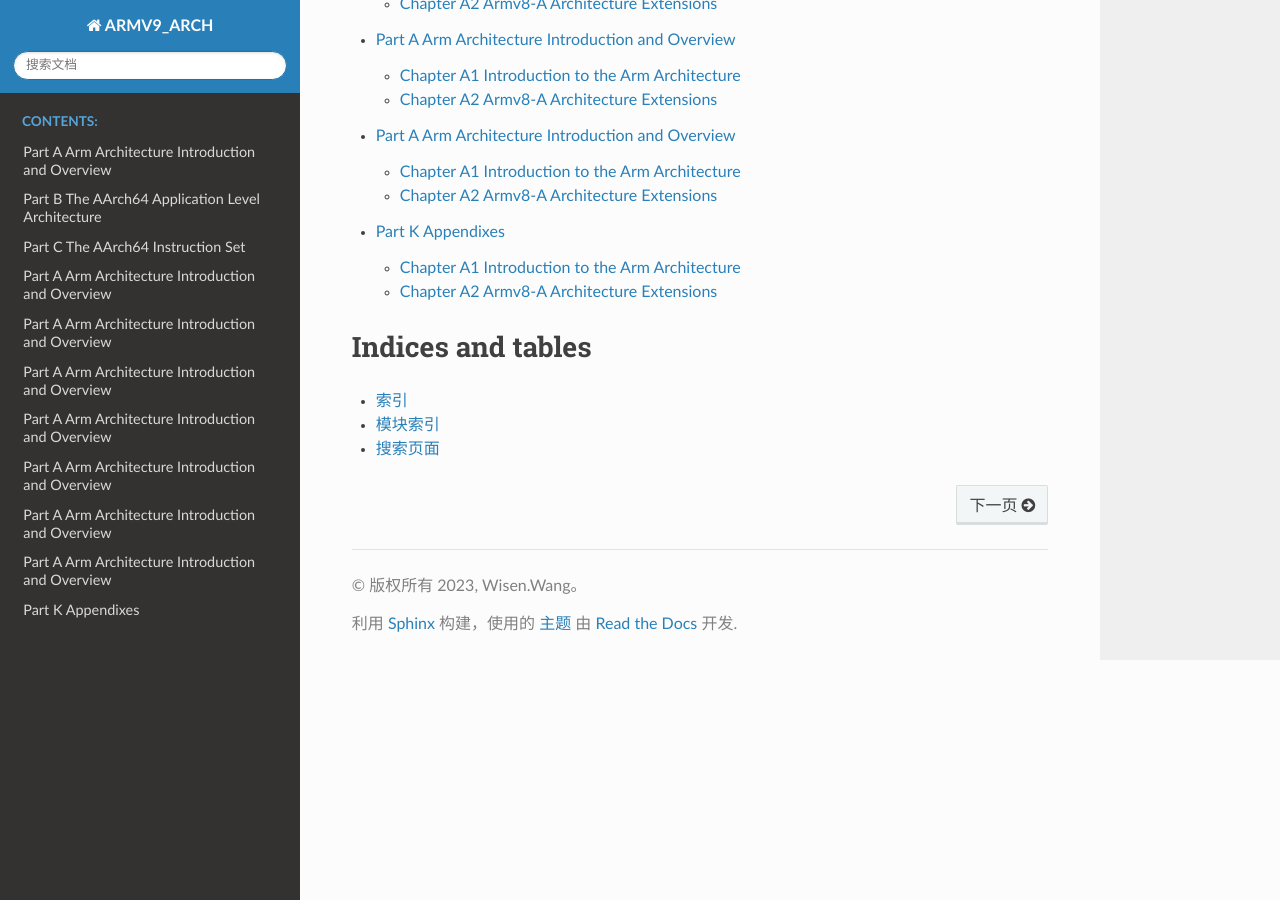
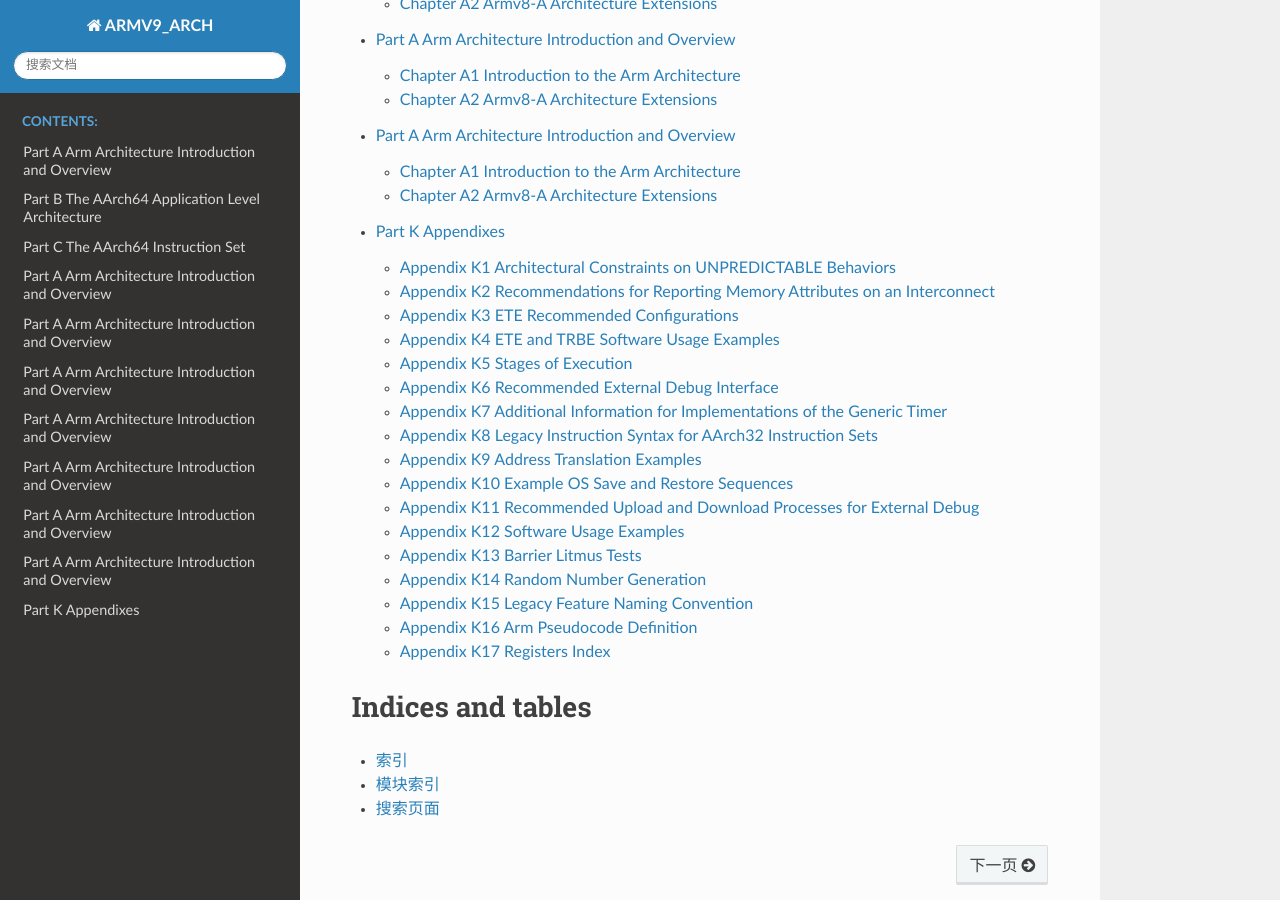
Before and after one commit to wisen/ARMV9_ARCH, a Sphinx documentation site: the page built from source/index.rst, in a window 1280 px wide and 900 px high, scrolled down 972 px. Built offline with Sphinx 7.4.7 and the Read the Docs theme 2.0.0, drawn with Linux system fonts in a browser that asks for light colours; pages that are not in the unit, such as notebooks, are missing from menus.

Commit message:
Update index.rst

```diff
--- a/source/Armv9_docs/partk/index.rst
+++ b/source/Armv9_docs/partk/index.rst
@@ -6,25 +6,153 @@ Part K Appendixes
    :maxdepth: 2
    :caption: Contents:
 
-Chapter A1 Introduction to the Arm Architecture
+Appendix K1 Architectural Constraints on UNPREDICTABLE Behaviors
 ===============================================================
 
 .. toctree::
    :maxdepth: 2
 
-   a11
-   a12
-   a13
-   a14
-   a15
-   a16
-   a17
+   k11
+   k12
 
-Chapter A2 Armv8-A Architecture Extensions
+Appendix K2 Recommendations for Reporting Memory Attributes on an Interconnect
 ===============================================================
 
 .. toctree::
    :maxdepth: 2
 
-   a21
-   a22
+   k21
+
+Appendix K3 ETE Recommended Configurations
+===============================================================
+
+.. toctree::
+   :maxdepth: 2
+
+   k31
+
+Appendix K4 ETE and TRBE Software Usage Examples
+===============================================================
+
+.. toctree::
+   :maxdepth: 2
+   :glob:
+
+   k4*
+
+Appendix K5 Stages of Execution
+===============================================================
+
+.. toctree::
+   :maxdepth: 2
+   :glob:
+
+   k5*
+
+Appendix K6 Recommended External Debug Interface
+===============================================================
+
+.. toctree::
+   :maxdepth: 2
+   :glob:
+
+   k6*
+
+Appendix K7 Additional Information for Implementations of the Generic Timer
+===============================================================
+
+.. toctree::
+   :maxdepth: 2
+   :glob:
+
+   k7*
+
+Appendix K8 Legacy Instruction Syntax for AArch32 Instruction Sets
+===============================================================
+
+.. toctree::
+   :maxdepth: 2
+   :glob:
+
+   k8*
+
+Appendix K9 Address Translation Examples
+===============================================================
+
+.. toctree::
+   :maxdepth: 2
+   :glob:
+
+   k9*
+
+Appendix K10 Example OS Save and Restore Sequences
+===============================================================
+
+.. toctree::
+   :maxdepth: 2
+   :glob:
+
+   k10*
+
+Appendix K11 Recommended Upload and Download Processes for External Debug
+===============================================================
+
+.. toctree::
+   :maxdepth: 2
+   :glob:
+
+   k11*
+
+Appendix K12 Software Usage Examples
+===============================================================
+
+.. toctree::
+   :maxdepth: 2
+   :glob:
+
+   k12*
+
+Appendix K13 Barrier Litmus Tests
+===============================================================
+
+.. toctree::
+   :maxdepth: 2
+   :glob:
+
+   k13*
+
+Appendix K14 Random Number Generation
+===============================================================
+
+.. toctree::
+   :maxdepth: 2
+   :glob:
+
+   k14*
+
+Appendix K15 Legacy Feature Naming Convention
+===============================================================
+
+.. toctree::
+   :maxdepth: 2
+   :glob:
+
+   k15*
+
+Appendix K16 Arm Pseudocode Definition
+===============================================================
+
+.. toctree::
+   :maxdepth: 2
+   :glob:
+
+   k16*
+
+Appendix K17 Registers Index
+===============================================================
+
+.. toctree::
+   :maxdepth: 2
+   :glob:
+
+   k17*
```
